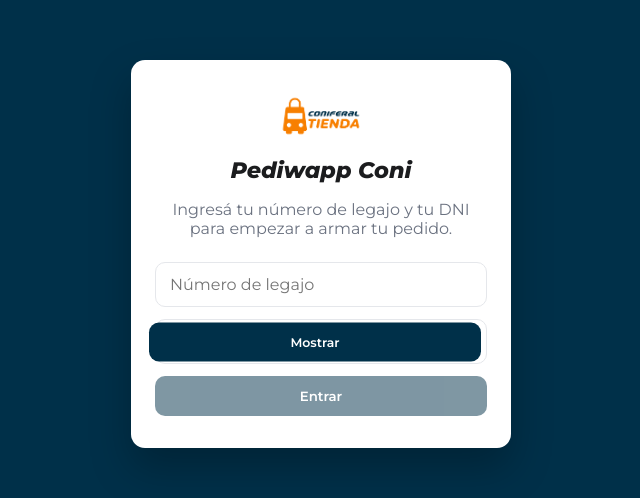
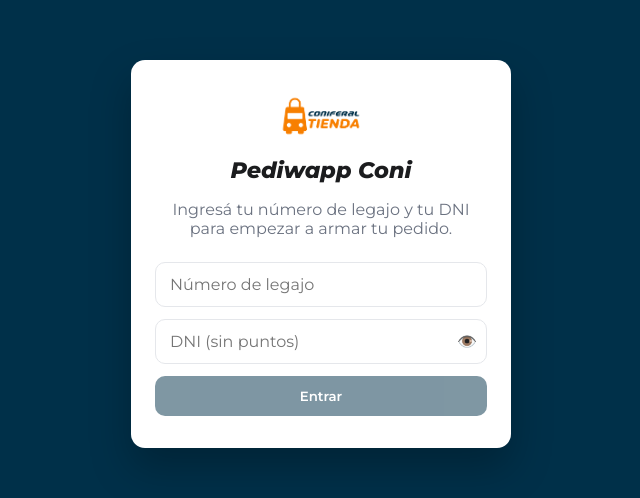
Before and after one commit to franGiannico/pediwapp, a React (Vite) app: page / in a window 1280 px wide. Shown: the part 146-644 px from the top of the page, without its empty margins (319-959 px from the left). Built offline with nearby package versions, Linux system fonts and the light colour scheme; no server answers.

Commit message:
Corregir el boton de mostrar/ocultar DNI: icono de ojo chiquito en vez de boton de texto ancho (bug de especificidad CSS)

```diff
--- a/src/index.css
+++ b/src/index.css
@@ -127,23 +127,30 @@
 
 .dni-field input {
   margin-bottom: 0;
-  padding-right: 68px;
+  padding-right: 44px;
 }
 
-.dni-toggle {
+/* Más específico que ".login-card button" a propósito: si no, el estilo
+   general de botón (ancho completo, fondo oscuro) le gana a este. */
+.login-card .dni-toggle {
   position: absolute;
   top: 50%;
-  right: 6px;
+  right: 4px;
   transform: translateY(-50%);
+  width: 32px;
+  height: 32px;
+  padding: 0;
+  display: flex;
+  align-items: center;
+  justify-content: center;
   background: none;
   color: var(--text-muted);
-  font-size: 0.78rem;
-  font-weight: 600;
-  padding: 6px 8px;
+  font-size: 1rem;
+  line-height: 1;
   border-radius: 8px;
 }
 
-.dni-toggle:hover {
+.login-card .dni-toggle:hover {
   background: var(--bg);
 }
 
--- a/src/pages/Login.jsx
+++ b/src/pages/Login.jsx
@@ -64,8 +64,10 @@
               className="dni-toggle"
               onClick={() => setShowDni((v) => !v)}
               tabIndex={-1}
+              aria-label={showDni ? 'Ocultar DNI' : 'Mostrar DNI'}
+              aria-pressed={showDni}
             >
-              {showDni ? 'Ocultar' : 'Mostrar'}
+              👁️
             </button>
           </div>
           <button type="submit" disabled={!legajo.trim() || !dni.trim() || loading}>
```
